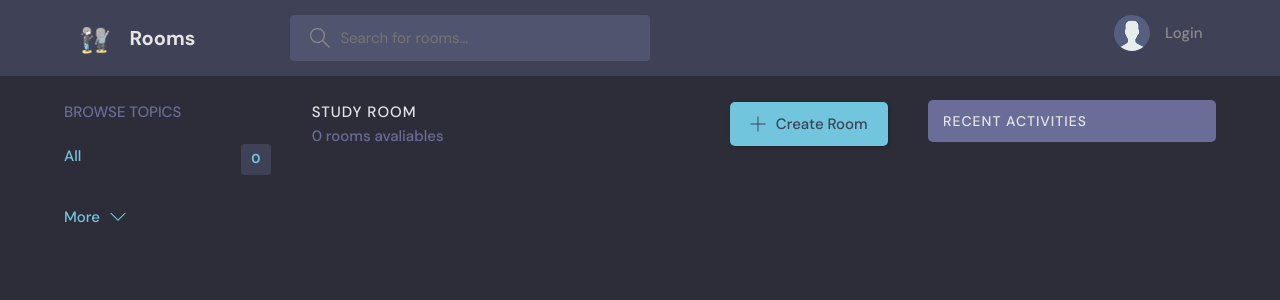
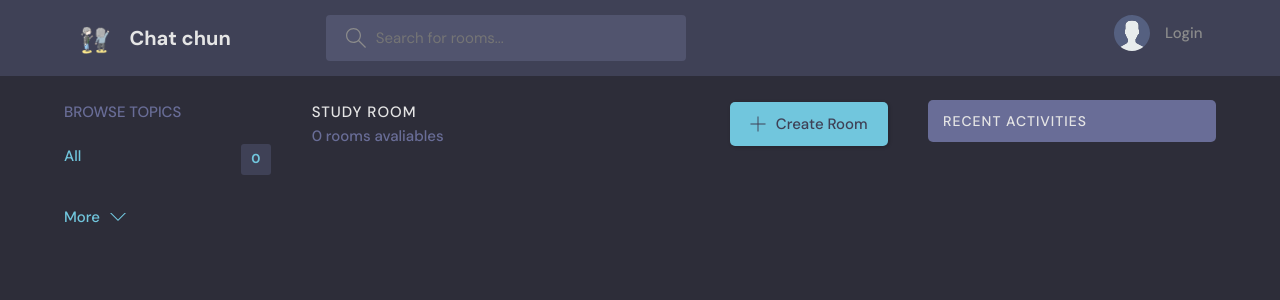
Before and after one commit to ChangZongChun/django-chat-room, a Django app: page / in a window 1280 px wide. Shown: the top 300 px of the page. Run offline with Django 4.2, Linux system fonts and the light colour scheme; data that the repository does not hold is empty.

Commit message:
to new ec2

```diff
--- a/chatroom/templates/navbar.html
+++ b/chatroom/templates/navbar.html
@@ -6,7 +6,7 @@
       <a href="{% url 'home' %}" class="header__logo">
         <img src="{% static 'images/logo.png' %}" />
         <!-- <img src="assets/logo.svg" /> -->
-        <h1>Rooms</h1>
+        <h1>Chat chun</h1>
       </a>
 
       <form class="header__search" method="GET" action="{% url 'home' %}">
--- a/docker-compose.yml
+++ b/docker-compose.yml
@@ -5,7 +5,6 @@ services:
     image: changzongchun/django_image:latest
     # pull_policy: always
     build: .
-    entrypoint: entrypoint.sh
     # environment:
     #   - SECRET_KEY=${SECRET_KEY}
     #   - DEBUG=${DEBUG_MODE}
```
Also changed, not shown: .github/workflows/deploy.yml, 3 other files.
